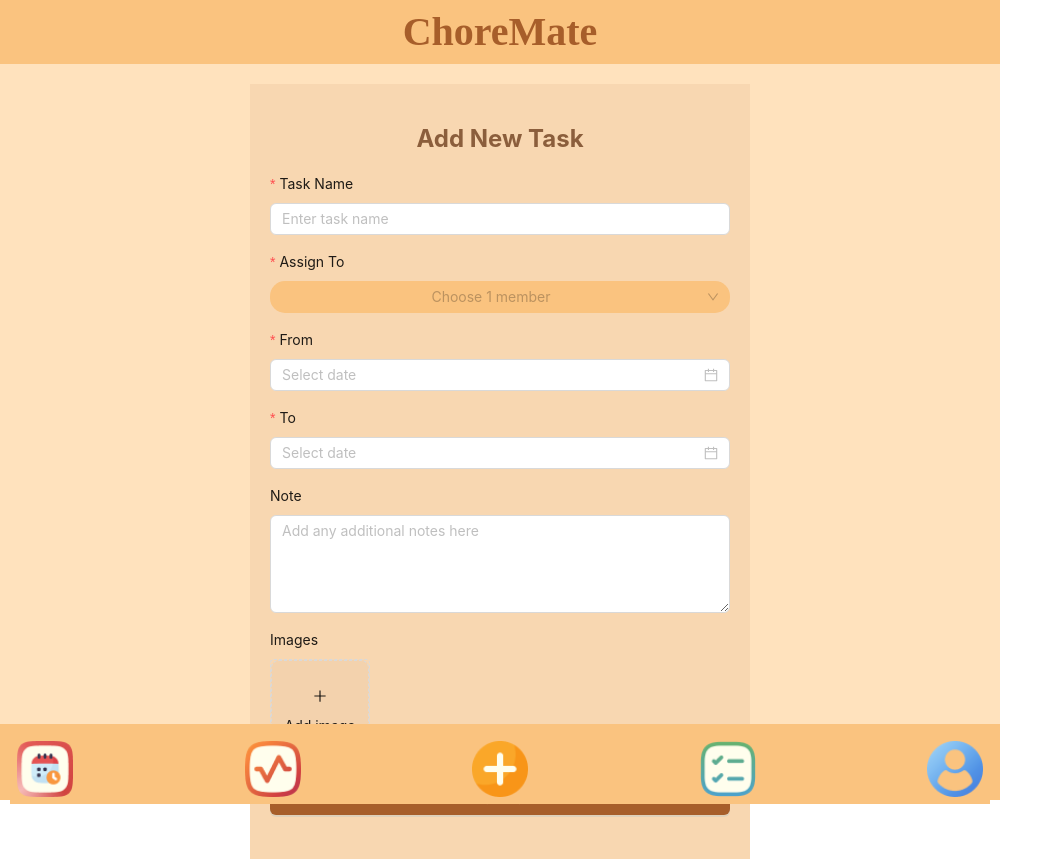
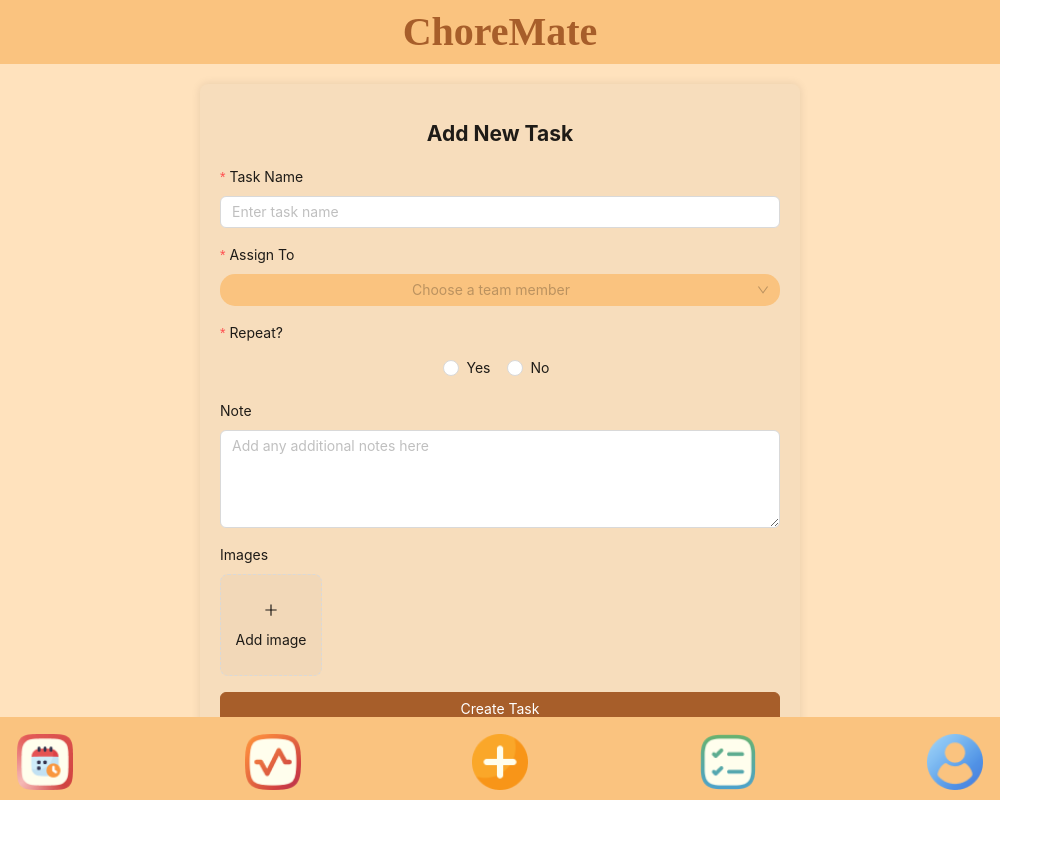
Before and after one commit to MichaelHehman/FECOPY, a React (Create React App) app: page /add-task in a window 1280 px wide. Shown: the whole page, without its empty margins (0-1063 px from the left). After the commit the page ends 800 px from the top, so only its background shows below. Built offline with nearby package versions, Linux system fonts and the light colour scheme; sample sign-in values are in the browser's storage; a web font is replaced by a local one.

Commit message:
edits in add task according to the new figma

```diff
--- a/src/pages/AddTaskPage/AddTask.js
+++ b/src/pages/AddTaskPage/AddTask.js
@@ -1,6 +1,5 @@
-// AddTask.js
-import React from 'react';
-import { Form, Input, DatePicker, Button, Select, Upload } from 'antd';
+import React, { useState, useEffect } from 'react';
+import { Form, Input, Button, Select, Upload, Radio, message } from 'antd';
 import { PlusOutlined } from '@ant-design/icons';
 import styles from './AddTask.module.css';
 
@@ -8,9 +7,26 @@ const { TextArea } = Input;
 const { Option } = Select;
 
 const AddTask = () => {
+  const [fileList, setFileList] = useState([]);
+  const [members, setMembers] = useState([]);
+
+  // Simulate API call to fetch team members
+  useEffect(() => {
+    setTimeout(() => {
+      setMembers([
+        { id: '1', name: 'John Doe' },
+        { id: '2', name: 'Jane Smith' },
+        { id: '3', name: 'Alice Johnson' },
+      ]);
+    }, 1000);
+  }, []);
+
   const handleSubmit = (values) => {
     console.log('Task created:', values);
+    message.success('Task successfully created!');
   };
+
+  const handleUploadChange = ({ fileList }) => setFileList(fileList);
 
   return (
     <div className={styles.container}>
@@ -31,29 +47,25 @@ const AddTask = () => {
           rules={[{ required: true, message: 'Please choose a member!' }]}
           className={styles.formItem}
         >
-          <Select placeholder="Choose 1 member">
-            <Option value="member1">Member 1</Option>
-            <Option value="member2">Member 2</Option>
-            {/* Add more members as needed */}
+          <Select placeholder="Choose a team member" loading={members.length === 0}>
+            {members.map((member) => (
+              <Option key={member.id} value={member.id}>
+                {member.name}
+              </Option>
+            ))}
           </Select>
         </Form.Item>
 
         <Form.Item
-          label="From"
-          name="fromDate"
-          rules={[{ required: true, message: 'Please select a start date!' }]}
+          label="Repeat?"
+          name="repeat"
+          rules={[{ required: true, message: 'Please choose an option!' }]}
           className={styles.formItem}
         >
-          <DatePicker style={{ width: '100%' }} />
-        </Form.Item>
-
-        <Form.Item
-          label="To"
-          name="toDate"
-          rules={[{ required: true, message: 'Please select an end date!' }]}
-          className={styles.formItem}
-        >
-          <DatePicker style={{ width: '100%' }} />
+          <Radio.Group>
+            <Radio value="yes">Yes</Radio>
+            <Radio value="no">No</Radio>
+          </Radio.Group>
         </Form.Item>
 
         <Form.Item label="Note" name="note" className={styles.formItem}>
@@ -61,11 +73,19 @@ const AddTask = () => {
         </Form.Item>
 
         <Form.Item label="Images" className={styles.uploadContainer}>
-          <Upload listType="picture-card" className={styles.uploadButton}>
-            <div>
-              <PlusOutlined />
-              <div style={{ marginTop: 8 }}>Add image</div>
-            </div>
+          <Upload
+            listType="picture-card"
+            fileList={fileList}
+            onChange={handleUploadChange}
+            beforeUpload={() => false} // Prevent auto-upload
+            className={styles.uploadButton}
+          >
+            {fileList.length < 5 && (
+              <div>
+                <PlusOutlined />
+                <div style={{ marginTop: 8 }}>Add image</div>
+              </div>
+            )}
           </Upload>
         </Form.Item>
 
--- a/src/pages/AddTaskPage/AddTask.module.css
+++ b/src/pages/AddTaskPage/AddTask.module.css
@@ -1,16 +1,14 @@
-/* AddTask.module.css */
-
 .container {
+  max-width: 600px;
+  margin: 0 auto;
   padding: 20px;
-    max-width: 500px;
-    margin: 0 auto;
-    background-color: #F8D7B1;
+  background-color: #f7ddbc;
+  border-radius: 8px;
+  box-shadow: 0 0 10px rgba(0, 0, 0, 0.1);
 }
 
 .title {
   text-align: center;
-    color: #8B5E3C;
-    font-size: 24px;
   margin-bottom: 20px;
 }
 
@@ -19,24 +17,15 @@
 }
 
 .uploadContainer {
-    display: flex;
-    justify-content: space-between;
+  margin-bottom: 16px;
 }
 
 .uploadButton {
   display: flex;
   align-items: center;
   justify-content: center;
-    width: 100px;
-    height: 100px;
-    border: 1px dashed #d9d9d9;
-    border-radius: 4px;
-    cursor: pointer;
 }
 
 .submitButton {
   width: 100%;
-    background-color: #8B5E3C;
-    color: #fff;
-    border: none;
 }
```
Lines whose indentation alone changed are shown as unchanged.
